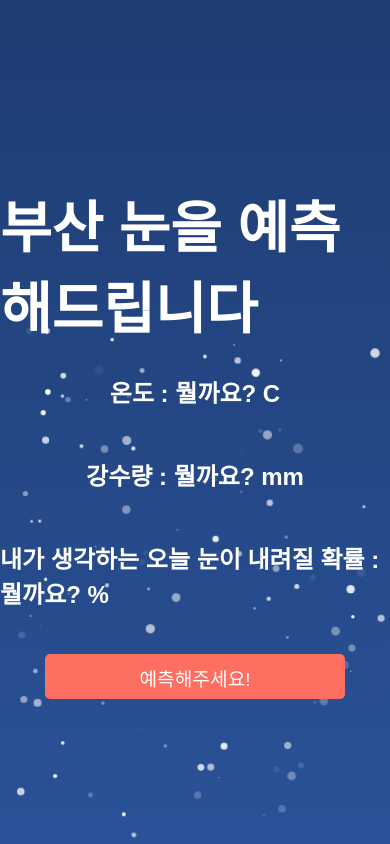
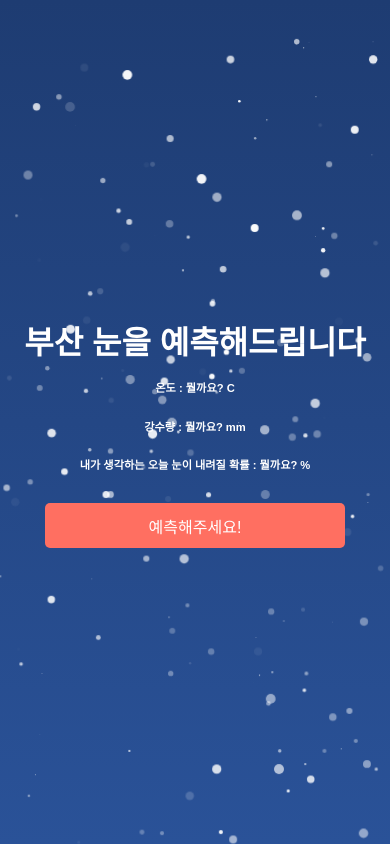
Before and after one commit to CraftsManShip001/SNOW_Front, a React app: page / in a window 390 px wide. Built offline with nearby package versions, Linux system fonts and the light colour scheme; a web font is replaced by a local one.

Commit message:
SNOW 0.8

```diff
--- a/src/Snow.js
+++ b/src/Snow.js
@@ -2,6 +2,8 @@ import './Snow.scss';
 import axios from 'axios';
 import React from "react";
 import {useState} from "react";
+
+
 
 function Snow() {
   const getSnow = async () =>{
--- a/src/Snow.scss
+++ b/src/Snow.scss
@@ -63,6 +63,7 @@ body {
   filter: drop-shadow(0 0 10px white);
 }
 
+
 @function random_range($min, $max) {
   $rand: random();
   $random_range: $min + floor($rand * (($max - $min) + 1));
@@ -107,3 +108,28 @@ body {
     }
   }
 }
+@media (max-width: 1040px) {
+  .snow{
+    margin-bottom: 100%;
+  }
+}
+@media (max-width: 590px) {
+  h1{
+    font-size: 2rem;
+    margin-bottom: 5px;
+    font-family: 'HakgyoansimByeolbichhaneulTTF-B', sans-serif;
+  }
+  h3{
+    font-family: 'SF_HailSnow', sans-serif;
+    font-size: 0.7rem;
+  }
+  button{
+    font-family: 'SF_HailSnow', sans-serif;
+    width: 300px;
+    height: 45px;
+    font-size: 1rem;
+  }
+  .snow{
+    margin-bottom: 200%;
+  }
+}
```
